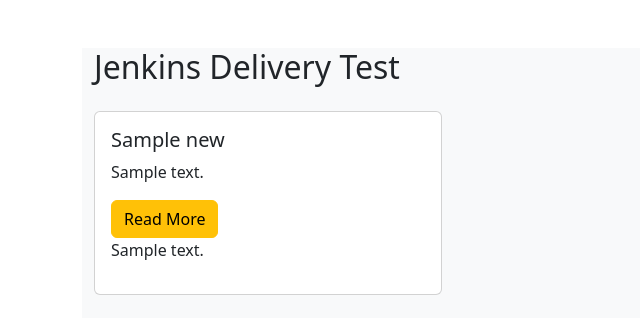
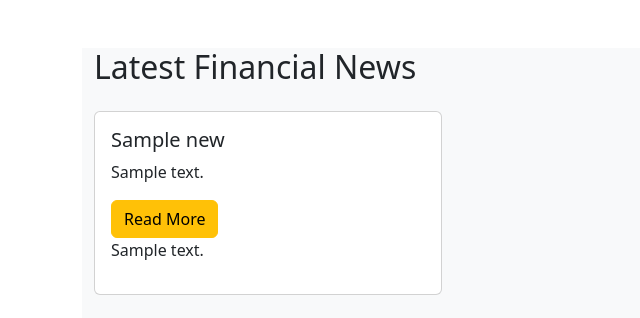
Before and after one commit to vansh1999/markethub-k8s-cluster-cicd-pipeline-jenkins, a Django app: template markethub/news/templates/home.html in a window 1280 px wide. Shown: the part 64-382 px from the top of the page, without its empty margins (0-640 px from the left). Run offline with Django 4.2, Linux system fonts and the light colour scheme; the template is opened without the code that fills it: most values are stand-ins (such as "Sample title", 1, 10 or a date in 2020).

Commit message:
changes for jenkins deployment test

```diff
--- a/markethub/news/templates/home.html
+++ b/markethub/news/templates/home.html
@@ -4,7 +4,7 @@
 
 <!-- News container starts -->
 <div class="container mt-5 bg-light">
-    <h2 class="mb-4">Jenkins Delivery Test</h2>
+    <h2 class="mb-4">Latest Financial News</h2>
     <div class="row">
         {% for news in feed %}
         <div class="col-md-4 mb-4">
```
